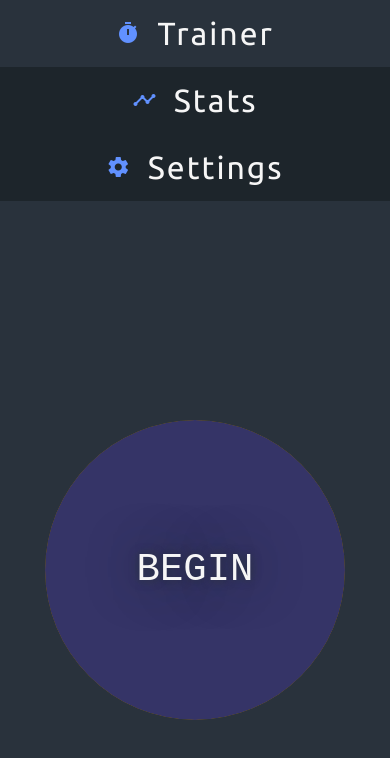
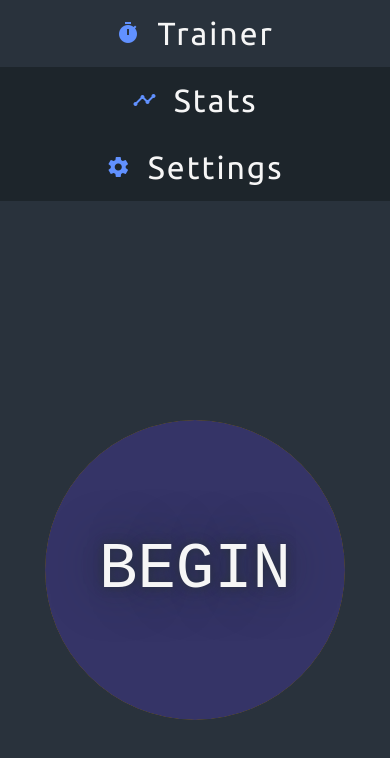
Before and after one commit to jaredami/meditation-trainer, an Angular app: page /trainer in a window 390 px wide. Shown: the top 758 px of the page. Built offline with nearby package versions, Linux system fonts and the light colour scheme; a web font is replaced by a local one; what @angular/fire would draw is missing.

Commit message:
Fix navbar border radii

```diff
--- a/src/app/components/navbar/navbar.component.scss
+++ b/src/app/components/navbar/navbar.component.scss
@@ -19,25 +19,24 @@
 }
 
 .navbar__link {
+  border-bottom-left-radius: $border-radius-nav;
+  border-top-left-radius: $border-radius-nav;
   color: $color-white;
   display: block;
   padding: 1rem 1rem;
   text-decoration: none;
   transition: all 100ms ease;
   margin-right: 0;
+  transition: background 100ms ease;
 }
 
 .navbar__link.active {
   background-color: $color-darker-gray;
-  border-bottom-left-radius: $border-radius-nav;
-  border-top-left-radius: $border-radius-nav;
   color: $color-white;
 }
 
 .navbar__link:hover:not(.active) {
   background-color: $color-light-gray;
-  border-top-left-radius: $border-radius-nav;
-  border-bottom-left-radius: $border-radius-nav;
   color: $color-black;
 }
 
@@ -52,9 +51,6 @@
     float: left;
     margin-right: 1rem;
     padding: 15px;
-  }
-
-  .navbar__link.active, .navbar__link:hover:not(.active) {
     border-bottom-left-radius: 0px;
     border-top-right-radius: $border-radius-nav;
   }
@@ -62,12 +58,9 @@
 
 @media screen and (max-width: 650px) {
   .navbar__link {
+    border-radius: 0px;
     float: none;
     margin-right: 0rem;
     text-align: center;
   }
-
-  .navbar__link.active, .navbar__link:hover:not(.active) {
-    border-radius: 0px;
-  }
 }
--- a/src/app/components/trainer/trainer.component.scss
+++ b/src/app/components/trainer/trainer.component.scss
@@ -35,7 +35,7 @@
   border: none;
   color: $color-white;
   font-family: inherit;
-  font-size: 10vw;
+  font-size: 6rem;
   text-shadow: 0 0 10px $color-darker-gray, 0 0 50px $color-black;
   transition: transform 300ms ease;
 
@@ -288,4 +288,8 @@
     height: 300px;
     width: 300px;
   }
+
+  .trainer__begin {
+    font-size: 4rem;
+  }
 }
```
